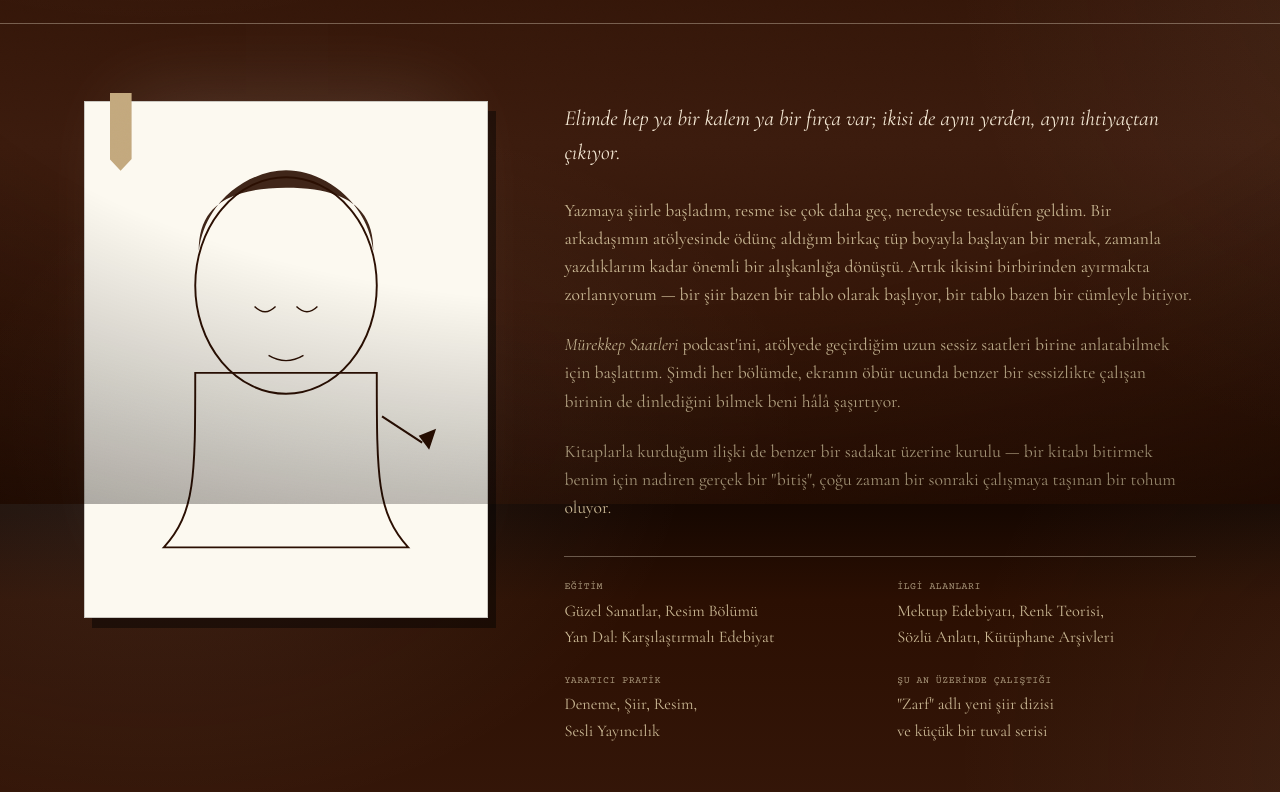
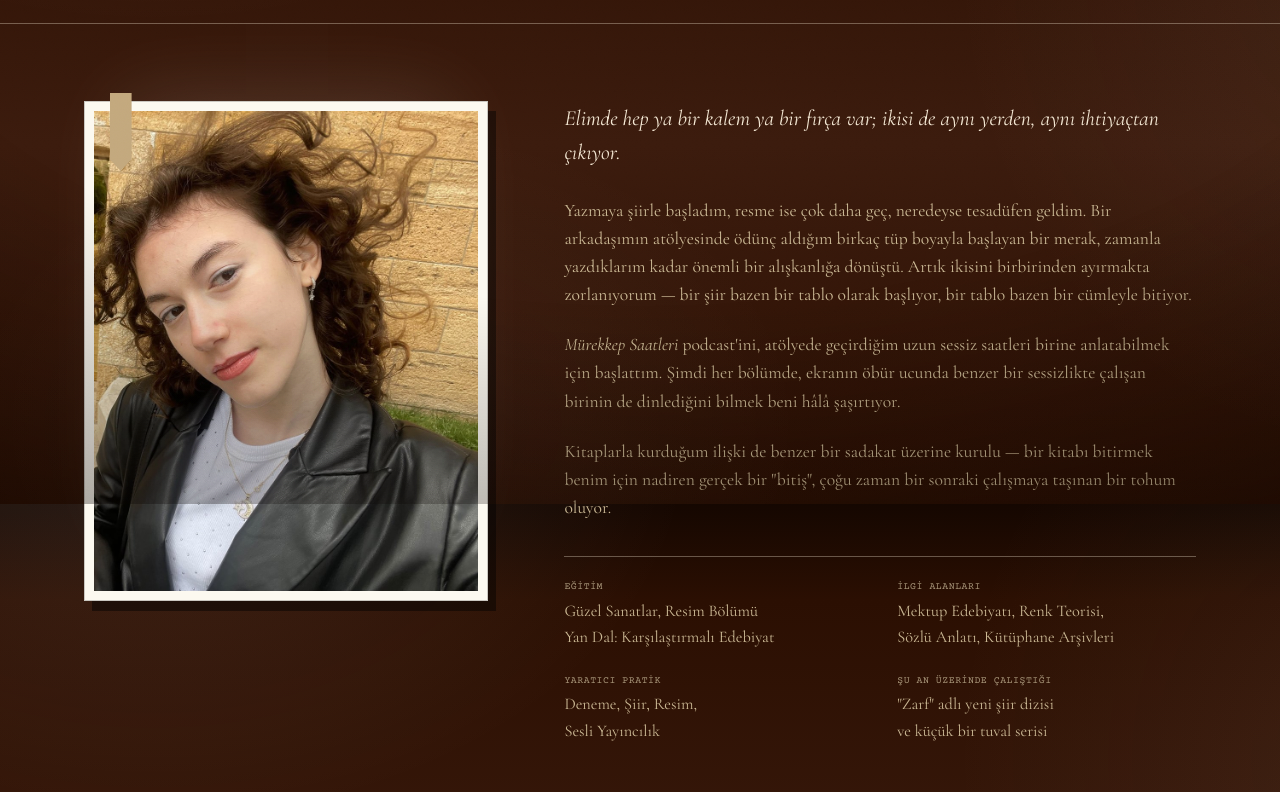
Before and after one commit to cosmoscreate/azrasite, a website: page hakkinda.html in a window 1280 px wide. Shown: the part 296-1088 px from the top of the page. Drawn offline with nearby package versions, Linux system fonts and the light colour scheme; a web font is replaced by a local one.

Commit message:
Replace About page portrait illustration with real photo
Co-Authored-By: Claude Sonnet 5 <noreply@anthropic.com>

```diff
--- a/hakkinda.html
+++ b/hakkinda.html
@@ -66,16 +66,7 @@
       <figure class="bio-portrait reveal">
         <div class="ribbon" aria-hidden="true"></div>
         <div class="frame">
-          <svg viewBox="0 0 220 280" fill="none" stroke="currentColor" stroke-width="1.1" style="color: var(--ink);" role="img" aria-label="Portre çizimi">
-            <ellipse cx="110" cy="100" rx="52" ry="62"/>
-            <path d="M58 150 C58 210 58 230 40 250 L180 250 C162 230 162 210 162 150 Z"/>
-            <path d="M60 80 C64 50 90 34 110 34 C130 34 156 50 160 80 C160 60 150 44 110 44 C70 44 60 60 60 80 Z" fill="currentColor" stroke="none" opacity="0.9"/>
-            <path d="M92 112 Q98 118 104 112" stroke-width="0.8"/>
-            <path d="M116 112 Q122 118 128 112" stroke-width="0.8"/>
-            <path d="M100 140 Q110 146 120 140" stroke-width="0.8"/>
-            <path d="M165 175 L188 190" stroke-width="1.2"/>
-            <path d="M186 186 L196 182 L192 194 Z" fill="currentColor" stroke="none"/>
-          </svg>
+          <img src="images/azra-portrait.jpg" alt="Azra Bostancı portresi">
         </div>
       </figure>
 
```
Also changed, not shown: images/azra-portrait.jpg (added).
